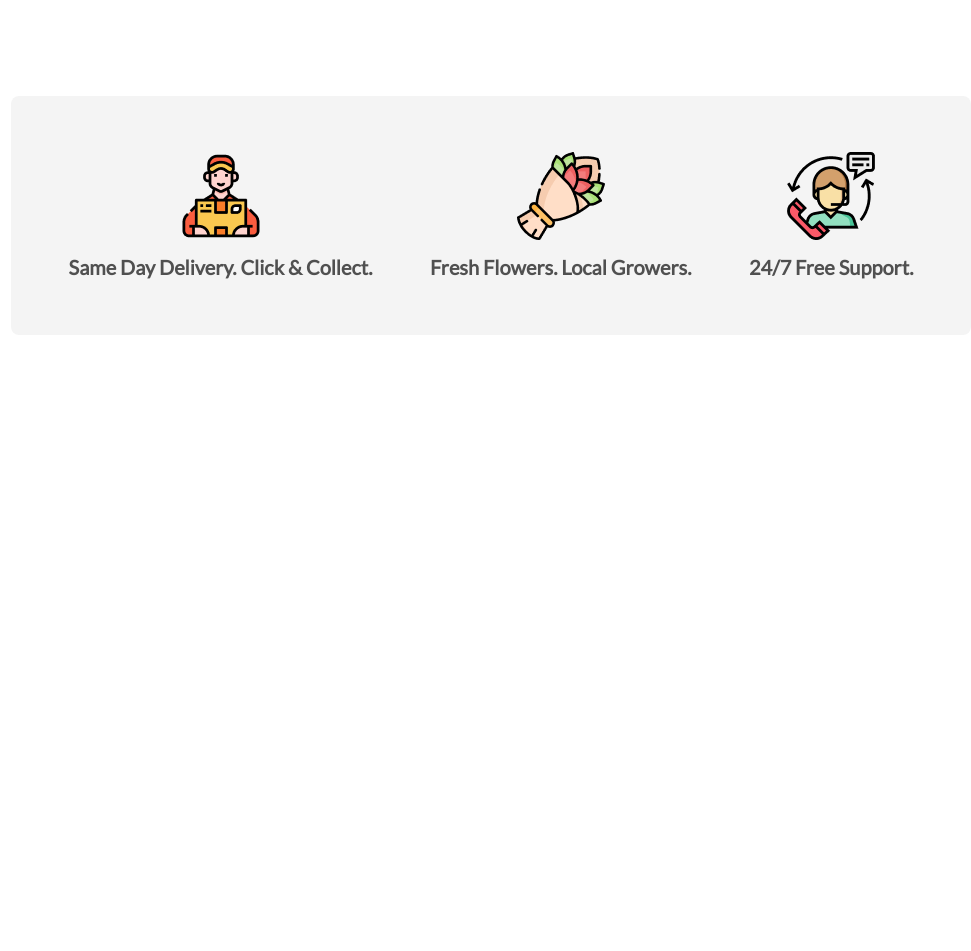
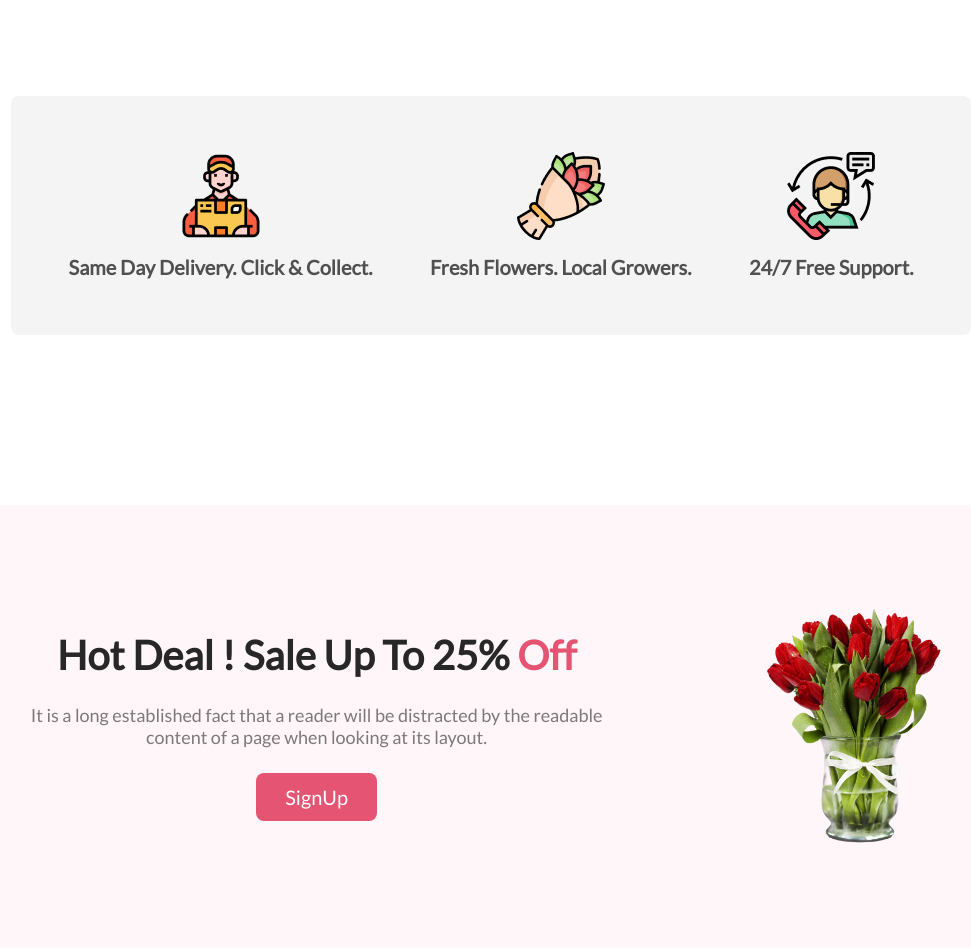
Before and after one commit to tabib-e-alahi/flower-shop-assignment-1, a plain HTML site: page index.html in a window 1280 px wide. Shown: the part 1239-2190 px from the top of the page, without its empty margins (149-1120 px from the left). Before the commit the page ends 1744 px from the top, so only its background shows below. Drawn offline with Linux system fonts and the light colour scheme.

Commit message:
hot-deal-section added

```diff
--- a/index.html
+++ b/index.html
@@ -7,7 +7,8 @@
     <link rel="stylesheet" href="styles/shared.css" />
     <link rel="stylesheet" href="styles/header.css" />
     <link rel="stylesheet" href="styles/feature.css" />
-    <link rel="stylesheet" href="styles/sevices.css">
+    <link rel="stylesheet" href="styles/sevices.css" />
+    <link rel="stylesheet" href="styles/hot-deal.css">
 
     <link rel="preconnect" href="https://fonts.googleapis.com" />
     <link rel="preconnect" href="https://fonts.gstatic.com" crossorigin />
@@ -55,7 +56,6 @@
         <div class="feature-card-container">
           <!-- =========================card-1============================ -->
           <div class="card-1-container">
-
             <div class="card-1-inner">
               <img class="card-img-1" src="images/pngwing 5.png" alt="" />
             </div>
@@ -65,7 +65,6 @@
 
           <!-- =========================card-2============================ -->
           <div class="card-2-container">
-
             <div class="card-2-inner">
               <img class="card-img-2-3" src="images/pngwing 6.png" alt="" />
             </div>
@@ -75,7 +74,6 @@
 
           <!-- =========================card-3============================ -->
           <div class="card-3-container">
-
             <div class="card-3-inner">
               <img class="card-img-2-3" src="images/pngwing 7.png" alt="" />
             </div>
@@ -83,26 +81,36 @@
             <h1 class="card-title">Yellow Flower Tree</h1>
           </div>
         </div>
-
       </section>
 
       <!-- ================================ Delivery Services section ================================= -->
       <section class="service-container">
-
         <div class="services-inner">
-            <img src="images/Group 57.png" alt="">
+          <img src="images/Group 57.png" alt="" />
           <h1 class="services-title">Same Day Delivery. Click & Collect.</h1>
         </div>
 
         <div class="services-inner">
-            <img src="images/Group 58.png" alt="">
+          <img src="images/Group 58.png" alt="" />
           <h1 class="services-title">Fresh Flowers. Local Growers.</h1>
         </div>
 
         <div class="services-inner">
-            <img src="images/Group 59.png" alt="">
+          <img src="images/Group 59.png" alt="" />
           <h1 class="services-title">24/7 Free Support.</h1>
         </div>
+      </section>
+
+      <!-- ================================ Hot Deal section ================================= -->
+      <section class="hot-deal-container">
+
+        <div class="hot-deal-text-area">
+          <h1 class="hot-deal-title">Hot Deal ! Sale Up To 25% <span class="hot-deal-span">Off</span></h1>
+          <p class="hot-deal-description">It is a long established fact that a reader will be distracted by the readable content of a page when looking at its layout.</p>
+          <button class="hot-deal-btn">SignUp</button>
+        </div>
+
+        <img src="images/pngwing 8.png" alt="" class="hot-deal-image" />
 
       </section>
     </main>
--- /dev/null
+++ b/styles/hot-deal.css
@@ -0,0 +1,50 @@
+.hot-deal-container {
+  display: flex;
+  border-radius: 8px;
+  background: rgba(229, 84, 115, 0.05);
+  justify-content: center;
+  align-items: center;
+  gap: 150px;
+  margin-bottom: 150px;
+  padding: 100px 385px 100px 370px;
+}
+.hot-deal-text-area {
+  display: flex;
+  flex-direction: column;
+  justify-content: center;
+  align-items: center;
+  gap: 25px;
+}
+
+.hot-deal-title {
+  color: #272727;
+  font-size: 40px;
+  font-weight: 800;
+}
+
+.hot-deal-description {
+  width: 594px;
+  color: rgba(39, 39, 39, 0.6);
+  text-align: center;
+  font-size: 18px;
+  font-weight: 400;
+}
+
+.hot-deal-span{
+    color: #E55473;
+}
+
+.hot-deal-image {
+  width: 35%;
+}
+
+.hot-deal-btn {
+  border: 0px;
+  border-radius: 8px;
+  background: #e55473;
+  padding: 12px 29px;
+
+  color: #fff;
+  font-size: 20px;
+  font-weight: 500;
+}
--- a/styles/shared.css
+++ b/styles/shared.css
@@ -1,6 +1,6 @@
 * {
   margin: 0px;
-  font-family: "Lato", sans-serif;
+  font-family: "Lato";
 }
 
 .card-title {
```
Lines whose indentation alone changed are shown as unchanged.
